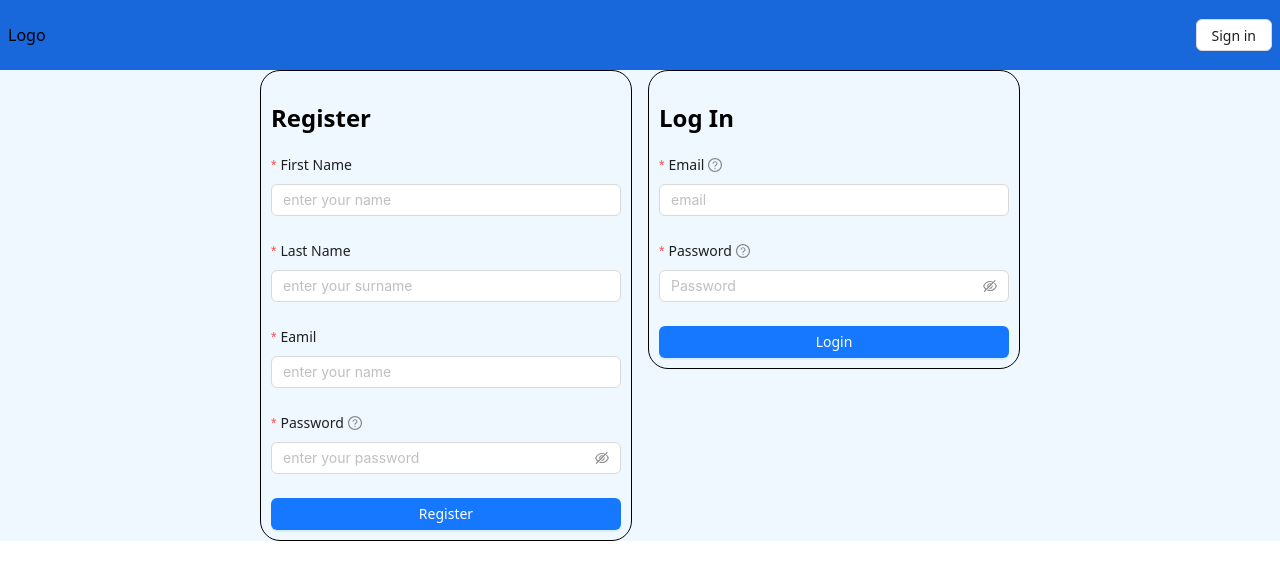
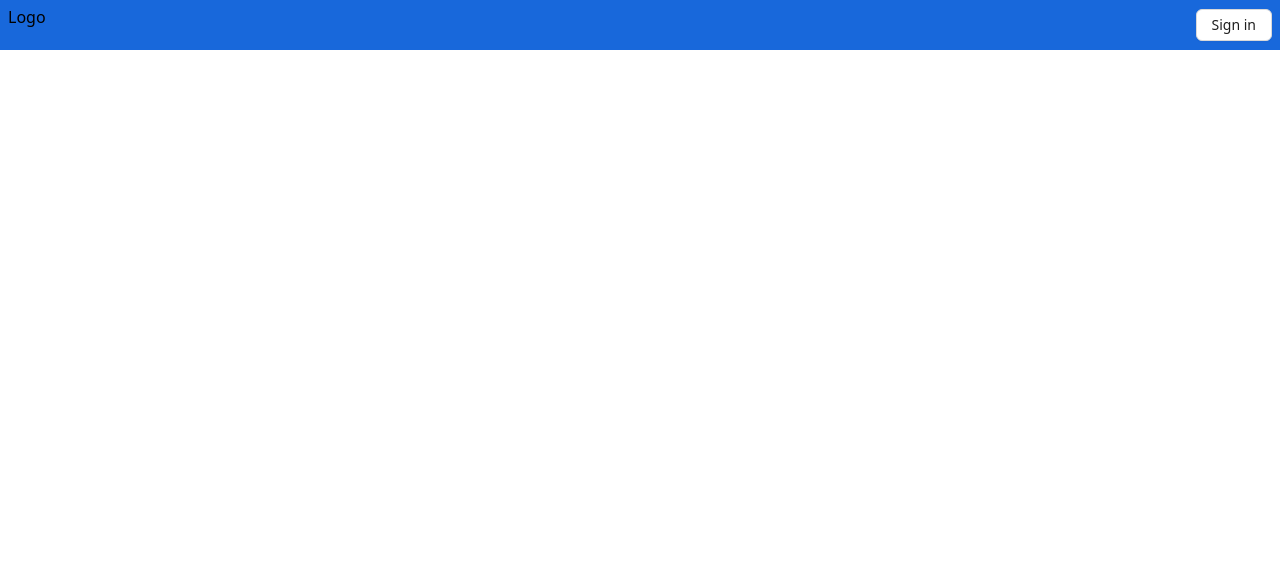
Before and after one commit to khachikkar/mtask, a React (Create React App) app: page / in a window 1280 px wide. Shown: the top 580 px of the page. Built offline with nearby package versions, Linux system fonts and the light colour scheme.

Commit message:
I add a images in login and register and do routing in that 2 pages

```diff
--- a/src/App.js
+++ b/src/App.js
@@ -1,30 +1,37 @@
-import Header from './components/global/Header';
-import Login from './pages/login';
-import Register from './pages/register';
-import './styles/global.css';
+import Header from "./components/global/Header";
+import MainLayout from "./components/Layout/Main";
+import Login from "./pages/login";
+import Register from "./pages/register";
 
-import { Flex } from 'antd';
+import 'antd/dist/reset.css';
+
+import "./styles/global.css";
+
+import { Flex } from "antd";
+
+import { ROUTE_CONSTANTS } from "./core/constants/constants";
+
+
+import {
+  RouterProvider,
+  createBrowserRouter,
+  createRoutesFromElements,
+  Route,
+} from "react-router-dom";
 
 const App = () => {
-    return (
-        <div id="divContainer">
-          <Header />
-
-<Flex wrap  direction="column" align="flex-start" gap="middle" justify="center" >
-
-<Register />
-<Login />
-
-</Flex>
-
-
-<div className='logpass'>
-
-</div>
-
-
-        </div>
-    )
+  return (
+    <RouterProvider
+      router={createBrowserRouter(
+        createRoutesFromElements(
+          <Route path="/" element={<MainLayout />}>
+            <Route path={ROUTE_CONSTANTS.LOGIN} element={<Login />} />
+            <Route path={ROUTE_CONSTANTS.REGISTER} element={<Register />} />
+          </Route>
+        )
+      )}
+    />
+  );
 };
 
 export default App;
--- /dev/null
+++ b/src/components/Layout/Main/index.js
@@ -0,0 +1,19 @@
+import React from 'react'
+
+import Header from '../../global/Header'
+import { Outlet } from 'react-router-dom'
+import { Flex } from 'antd'
+
+const MainLayout = () => {
+  return (
+    <div className='mainlayoutcontainer'>
+      <Header />
+      <Flex className='main' wrap align="center" justify="center">
+        <Outlet />
+      </Flex>
+
+    </div>
+  )
+}
+
+export default MainLayout
--- a/src/components/global/Header/index.js
+++ b/src/components/global/Header/index.js
@@ -1,5 +1,7 @@
 import { Flex, Button } from "antd";
 import "./index.css";
+import { Link } from "react-router-dom";
+import { ROUTE_CONSTANTS } from "../../../core/constants/constants";
 
 const Header = () => {
   return (
@@ -8,7 +10,9 @@ const Header = () => {
         <p>Logo</p>
 
         <div>
+          <Link to={ROUTE_CONSTANTS.LOGIN}>
           <Button>Sign in</Button>
+          </Link>
         </div>
       </Flex>
     </div>
--- a/src/core/constants/constants.js
+++ b/src/core/constants/constants.js
@@ -1,4 +1,7 @@
-const passWalidation = /^(?=.*[0-9])(?=.*[!@#$%^&*])[a-zA-Z0-9!@#$%^&*]{6,16}$/
+export const passWalidation = /^(?=.*[0-9])(?=.*[!@#$%^&*])[a-zA-Z0-9!@#$%^&*]{6,16}$/
 
 
-export {passWalidation}
+export const ROUTE_CONSTANTS = {
+    LOGIN: "/login",
+    REGISTER: "/register"
+}
--- a/src/pages/login/index.js
+++ b/src/pages/login/index.js
@@ -6,53 +6,50 @@ import { signInWithEmailAndPassword } from "firebase/auth";
 
 import { auth } from "../../services/firbase";
 
+import { Link } from "react-router-dom";
+
+import { ROUTE_CONSTANTS } from "../../core/constants/constants";
+
+import { Flex } from "antd";
 
 const Login = () => {
   const [form] = Form.useForm();
 
+  const [loading, setLoading] = useState(false);
 
-const [loading, setLoading] = useState(false)
+  const handleLogin = async (values) => {
+    setLoading(true);
+    try {
+      const { email, password } = values;
+      await signInWithEmailAndPassword(auth, email, password);
+      form.resetFields();
 
-
-
-  const handleLogin = async values => {
-
-    setLoading(true)
-    try{
-  const {email ,password} = values
-const resp = await signInWithEmailAndPassword(auth, email, password)
-form.resetFields()
-console.log(resp, ">>>>>")
-
-    }catch(error){
-      console.log(error)
-    }finally{
-      setLoading(false)
+    } catch (error) {
+      console.log(error);
+    } finally {
+      setLoading(false);
     }
-
-
-
   };
 
   return (
-    <div className="logincont">
+   <Flex gap="small" wrap justify="center" >
+
+     <div className="logincont">
       <h2>Log In</h2>
       <Form layout="vertical" form={form} onFinish={handleLogin}>
         <Form.Item
           label="Email"
           name="email"
-           tooltip="This field is for your Email"
+          tooltip="This field is for your Email"
           rules={[
             {
               required: true,
               message: "Pls enter your Eamil",
             },
-
           ]}
         >
-        <Input type="email" placeholder="email" />
+          <Input type="email" placeholder="email" />
         </Form.Item>
-
 
         <Form.Item
           label="Password"
@@ -62,17 +59,38 @@ console.log(resp, ">>>>>")
             {
               required: true,
               message: "Pls enter your Password",
-            }
+            },
           ]}
         >
-        <Input.Password placeholder="Password" />
+          <Input.Password placeholder="Password" />
         </Form.Item>
 
+        <Button
+          style={{ width: "100%" }}
+          type="primary"
+          htmlType="submit"
+          loading={loading}
+        >
+          Login
+        </Button>
+          <br></br>
+          <Link to={ROUTE_CONSTANTS.REGISTER}>
+          <Button
+          style={{ width: "100%" }}
+          type="Link"
+        >
+          Create Acount
+        </Button>
+          </Link>
 
-        <Button  style={{ width: "100%" }} type="primary" htmlType="submit" loading={loading}> Login </Button>
 
       </Form>
     </div>
+
+    <div className="loginImg">
+
+    </div>
+   </Flex>
   );
 };
 
--- a/src/pages/register/index.css
+++ b/src/pages/register/index.css
@@ -3,13 +3,13 @@
 }
 
 
-#divContainer{
+/* #divContainer{
     display: flex;
     background-color: aliceblue;
     flex-direction: column;
     /* height: 100vh; */
 
-}
+
 
 .logpass{
     display: flex;
@@ -33,7 +33,36 @@
 
 .registr{
     width: 350px;
+    height: auto;
     border: 1px solid black;
     border-radius: 20px;
     padding: 10px;
 }
+
+.main{
+    /* background-color: red; */
+    margin: 100px 0;
+
+}
+
+.loginImg{
+
+    width: 372px;
+    border-radius: 10px;
+    height: 325.42px;
+    background-image: url("/src//core/images/img1.png");
+    background-size: cover;
+    background-position: center;
+    background-repeat: no-repeat;
+}
+
+.regImg{
+
+    width: 372px;
+    border-radius: 10px;
+    height: 497.42px;
+    background-image: url("/src//core/images/img2.png");
+    background-size: cover;
+    background-position: center;
+    background-repeat: no-repeat;
+}
--- a/src/pages/register/index.js
+++ b/src/pages/register/index.js
@@ -1,13 +1,17 @@
 import React, { useState } from "react";
 import { createUserWithEmailAndPassword } from "firebase/auth";
 
-import { Form, Button, Input, notification } from "antd";
+import { Form, Button, Input, notification, Flex } from "antd";
 import { auth } from "../../services/firbase";
 
 import { passWalidation } from "../../core/constants/constants";
 
 
+
 import "./index.css";
+import { Link, useNavigate } from "react-router-dom";
+
+import { ROUTE_CONSTANTS } from "../../core/constants/constants";
 // class Register extends React.Component {
 //   constructor () {
 //     super();
@@ -79,11 +83,15 @@ const Register = () => {
   const [form] = Form.useForm();
   const [loading, setLoading] = useState(false);
 
+const navigate = useNavigate()
+
+
   const handleRegister = async (values) => {
     setLoading(true);
     const { email, password } = values;
     try {
       await createUserWithEmailAndPassword(auth, email, password);
+      navigate(ROUTE_CONSTANTS.LOGIN)
     } catch (e) {
       console.log(e);
     } finally {
@@ -92,6 +100,7 @@ const Register = () => {
   };
 
   return (
+    <Flex gap="small" wrap justify="center">
     <div className="registr">
         <h2>Register</h2>
       <Form layout="vertical" form={form} onFinish={handleRegister}>
@@ -157,8 +166,18 @@ const Register = () => {
         <Button style={{ width: "100%" }} type="primary" htmlType="submit" loading={loading}>
           Register
         </Button>
+
+        <Link to={ROUTE_CONSTANTS.LOGIN}>
+
+        <Button style={{ width: "100%" }} type="Link">
+          Log In
+        </Button>
+
+        </Link>
       </Form>
     </div>
+    <div className="regImg"></div>
+    </Flex>
   );
 };
 
```
Also changed, not shown: src/components/Layout/Cabinet/index.js (added, +11 -0 lines), 2 other files (tests, documents, lock files or other folders).
